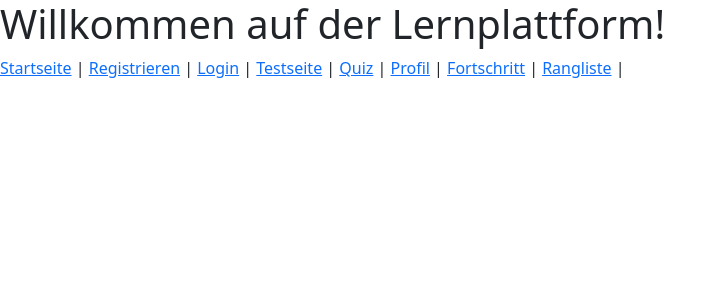
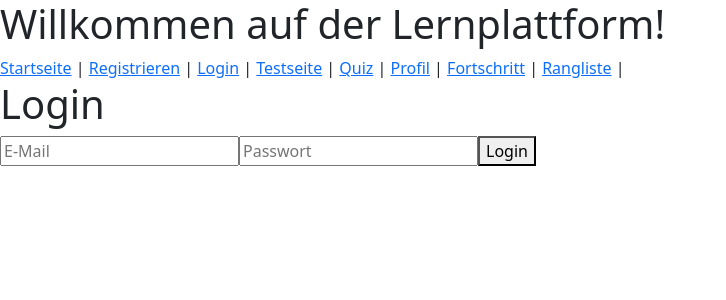
Before and after one commit to smiluk87/Plattform, a React (Create React App) app in the folder kinder-lernplattform/frontend/: page / in a window 1280 px wide. Shown: the top 300 px of the page, without its empty margins (0-726 px from the left). Built offline with nearby package versions, Linux system fonts and the light colour scheme.

Commit message:
route für Dashboard in App.js angepasst

```diff
--- a/kinder-lernplattform/frontend/src/App.js
+++ b/kinder-lernplattform/frontend/src/App.js
@@ -1,5 +1,5 @@
 import React from 'react';
-import { BrowserRouter as Router, Route, Routes } from 'react-router-dom';
+import { BrowserRouter as Router, Routes, Route } from 'react-router-dom';
 import Header from './components/Header';
 import RegisterPage from './pages/RegisterPage';
 import TestPage from './pages/TestPage';
@@ -8,13 +8,14 @@
 import ProfilePage from './pages/ProfilePage';
 import ProgressPage from './pages/ProgressPage'; // Importiere die Fortschrittsseite
 import LeaderboardPage from './pages/LeaderboardPage'; // Importiere die Seite
+import DashboardPage from './pages/DashboardPage'; // Importiere die Dashboard-Seite
 
 const App = () => {
   return (
     <Router>
       <Header />
       <Routes>
-        <Route path="/" element={<div />} />
+        <Route path="/" element={<LoginPage />} />
         <Route path="/register" element={<RegisterPage />} />
         <Route path="/login" element={<LoginPage />} />
         <Route path="/test" element={<TestPage />} />
@@ -22,6 +23,7 @@
         <Route path="/profile" element={<ProfilePage />} />
         <Route path="/progress" element={<ProgressPage />} /> {/* Fortschrittsseite */}
         <Route path="/leaderboard" element={<LeaderboardPage />} /> {/* Leaderboardseite */}
+        <Route path="/dashboard" element={<DashboardPage />} /> {/* Dashboard-Route hinzugefügt */}
       </Routes>
     </Router>
   );
```
